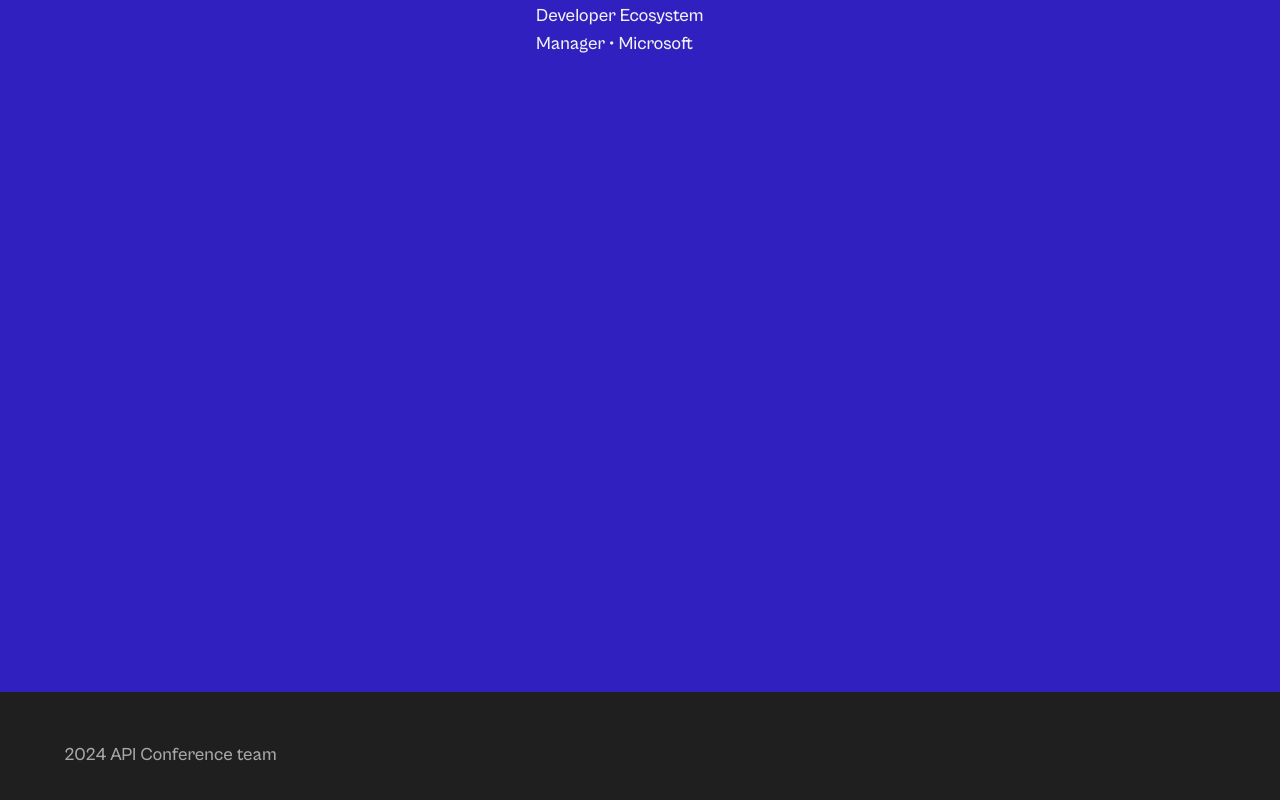
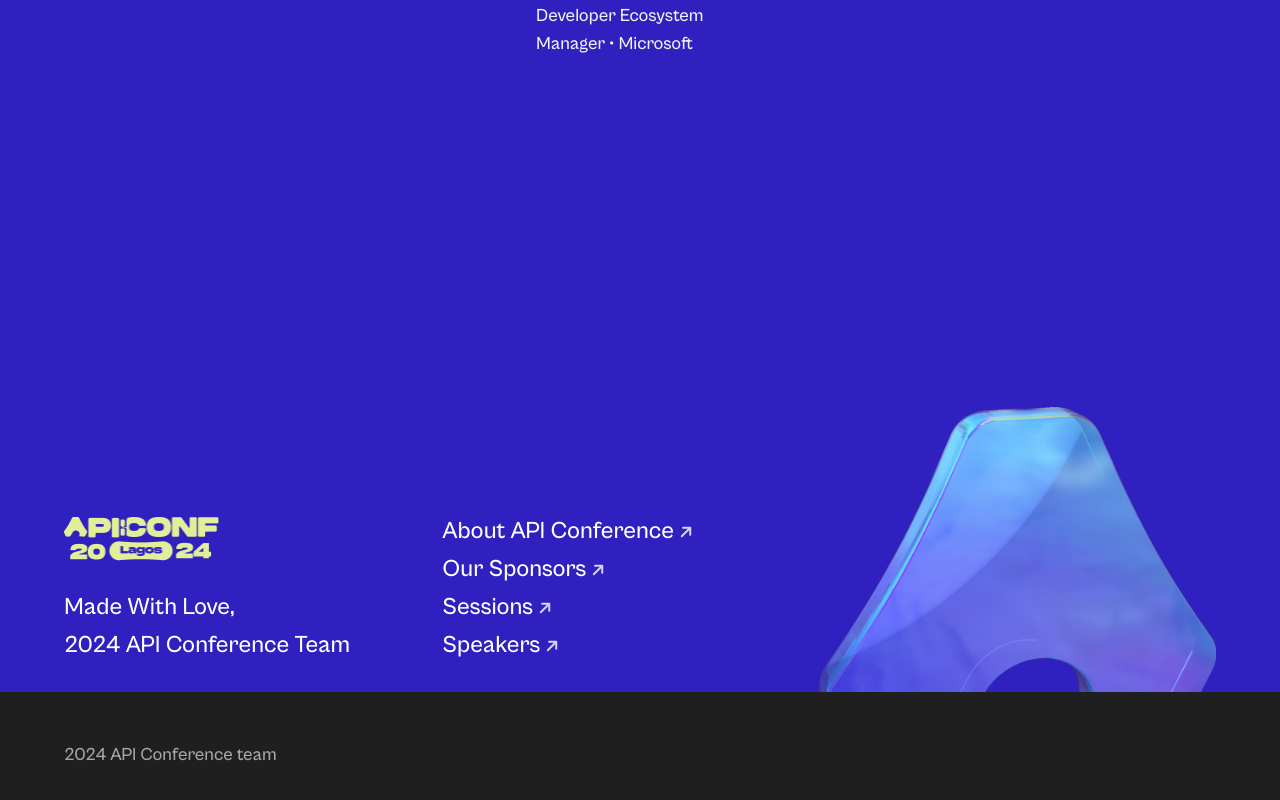
Before and after one commit to apiconf/landing-page, a React (Vite) app: page /speakers in a window 1280 px wide. Shown: the part 926-1726 px from the top of the page. Built offline with nearby package versions, Linux system fonts and the light colour scheme.

Commit message:
footer workaround

```diff
--- a/src/components/Footer/footerDetails.tsx
+++ b/src/components/Footer/footerDetails.tsx
@@ -57,10 +57,10 @@ const FooterDetails = () => {
       <div className={footerDetailStyle.content}>
         <motion.ul
           ref={footerNavRef}
-          initial={{ y: 32, opacity: 0 }}
+          initial={{ y: 32, opacity: 1 }}
           animate={{
             y: isFooterNavVisible ? 0 : 32,
-            opacity: isVisibleOnLaptop(isFooterNavVisible) ? 1 : 0,
+            opacity: isVisibleOnLaptop(isFooterNavVisible) ? 1 : 1,
           }}
           transition={{
             y: { duration: 0.5, ease: [0, 0, 0.75, 1], delay: 0.2 },
@@ -114,10 +114,10 @@ const FooterDetails = () => {
         </motion.ul>
         <motion.div
           ref={footerSaluteRef}
-          initial={{ y: 32, opacity: 0 }}
+          initial={{ y: 32, opacity: 1 }}
           animate={{
             y: isFooterSaluteVisible ? 0 : 32,
-            opacity: isVisibleOnLaptop(isFooterNavVisible) ? 1 : 0,
+            opacity: isVisibleOnLaptop(isFooterNavVisible) ? 1 : 1,
           }}
           transition={{
             duration: 0.5,
@@ -135,10 +135,10 @@ const FooterDetails = () => {
       <motion.img
         src={image3D}
         ref={image3DMbRef}
-        initial={{ y: 32, opacity: 0 }}
+        initial={{ y: 32, opacity: 1 }}
         animate={{
           y: isImage3DMbVisible ? 0 : 32,
-          opacity: isImage3DMbVisible ? 1 : 0,
+          opacity: isImage3DMbVisible ? 1 : 1,
         }}
         transition={{
           y: { duration: 0.5, ease: [0, 0, 0.75, 1], delay: 0.4 },
@@ -151,10 +151,10 @@ const FooterDetails = () => {
         id="elevate"
         src={image3D}
         ref={image3DRef}
-        initial={{ y: 32, opacity: 0 }}
+        initial={{ y: 32, opacity: 1 }}
         animate={{
           y: isImage3DVisible ? 0 : 32,
-          opacity: isVisibleOnLaptop(isFooterNavVisible) ? 1 : 0,
+          opacity: isVisibleOnLaptop(isFooterNavVisible) ? 1 : 1,
         }}
         transition={{
           y: { duration: 0.5, ease: [0, 0, 0.75, 1], delay: 0.4 },
```
